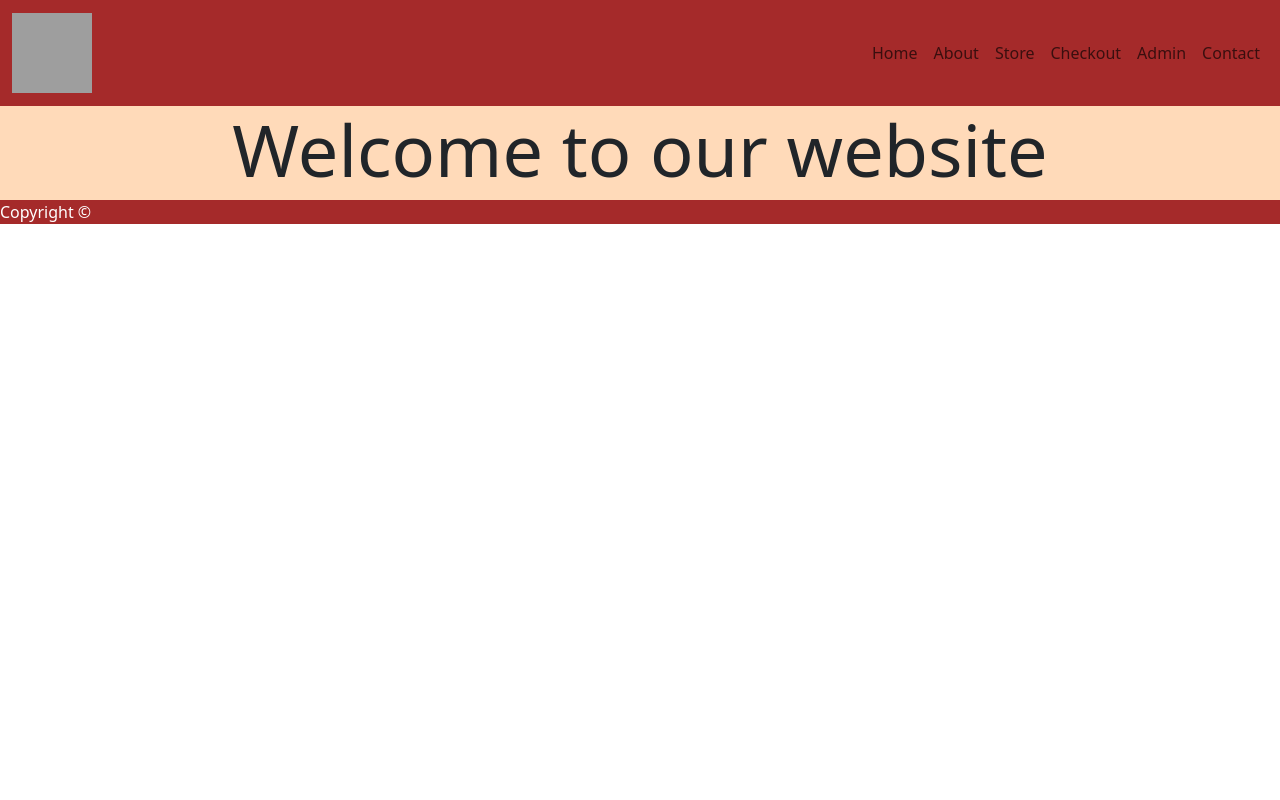
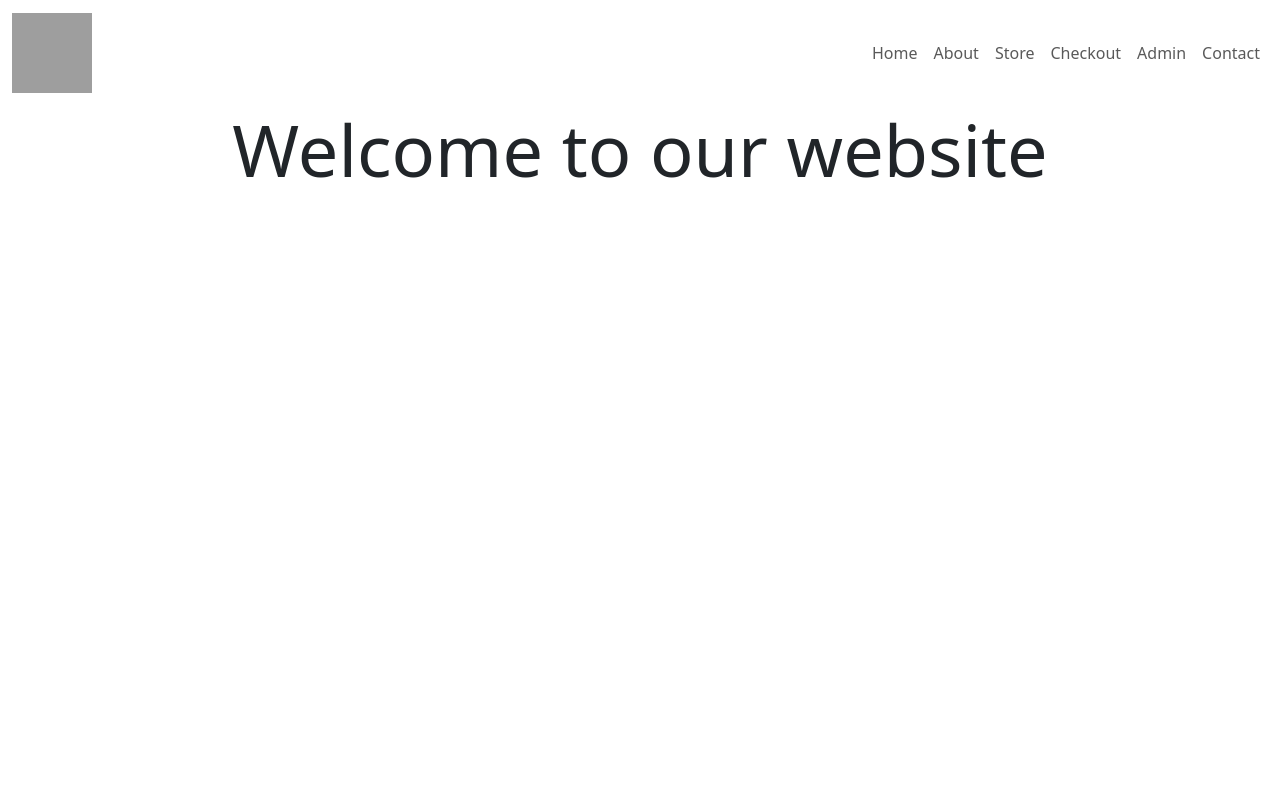
Before and after one commit to lamlankosi/eCommerceExample, a plain HTML site: page index.html in a window 1280 px wide. Shown: the top 800 px of the page. Drawn offline with nearby package versions, Linux system fonts and the light colour scheme; grey boxes are pictures that could not be loaded.

Commit message:
otherLayout

```diff
--- a/css/style.css
+++ b/css/style.css
@@ -8,6 +8,14 @@
 
 ::-webkit-scrollbar{
     display: none;
+}
+/* diplay grid */
+body{
+    display: grid;
+}
+/* number of rows */
+body{
+    grid-template-rows: auto minmax(100%, 100dvh) auto;
 }
 
 /* navbar */
@@ -25,7 +33,7 @@ img{
     object-position: center;
 }
 
-footer{
+/* footer{
     background-color: brown;
     color: white;
 }
@@ -33,12 +41,12 @@ footer{
 nav{
     background-color: brown;
     color: white;
-}
- main{
+} */
+ /* main{
     background-color: peachpuff;
- }
+ } */
 /* text align center */
 
-:is(h2){
+:is(h2, footer p){
     text-align: center;
 }
```
